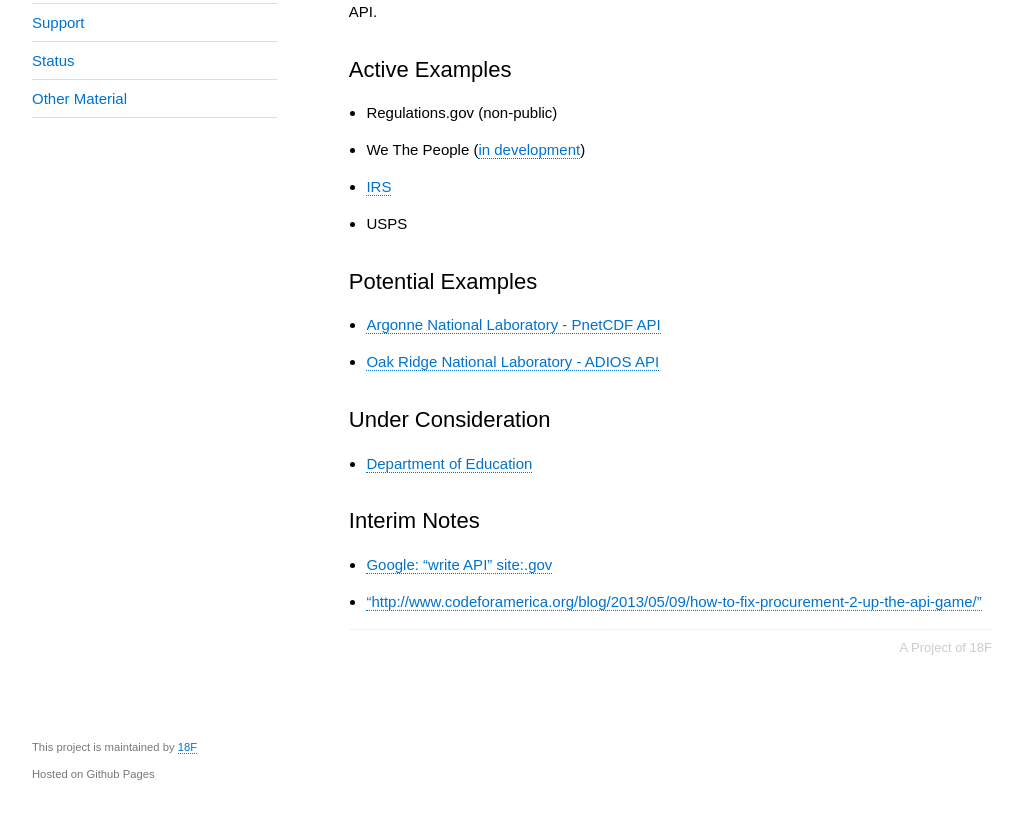
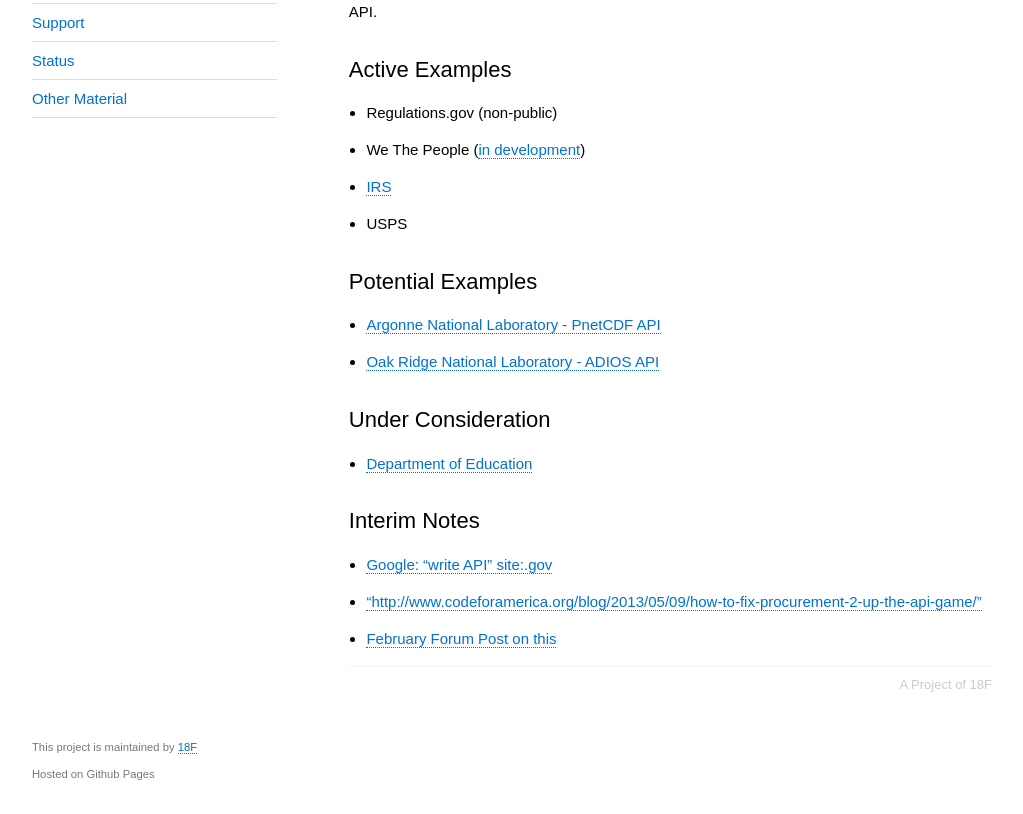
Before and after one commit to 18F/API-All-the-X, a Jekyll site: the page built from pages/write_apis-notes.md, in a window 1280 px wide and 1173 px high. Shown: the part 359-1173 px from the top of the window, without its empty margins (128-1151 px from the left). Built offline with Jekyll 4.4.1, drawn with Linux system fonts in a browser that asks for light colours.

Commit message:
Update write_apis-notes.md

```diff
--- a/pages/write_apis-notes.md
+++ b/pages/write_apis-notes.md
@@ -26,3 +26,4 @@
 ## Interim Notes
 * [Google: "write API" site:.gov](https://www.google.com/search?q="write+API"+site%3A.gov)
 * ["http://www.codeforamerica.org/blog/2013/05/09/how-to-fix-procurement-2-up-the-api-game/"](http://www.codeforamerica.org/blog/2013/05/09/how-to-fix-procurement-2-up-the-api-game/)
+* [February Forum Post on this](https://groups.google.com/forum/?nomobile=true#!searchin/us-government-apis/write$20api/us-government-apis/nD-KTwb6NpU/c1XletXQ3fUJ)
```
